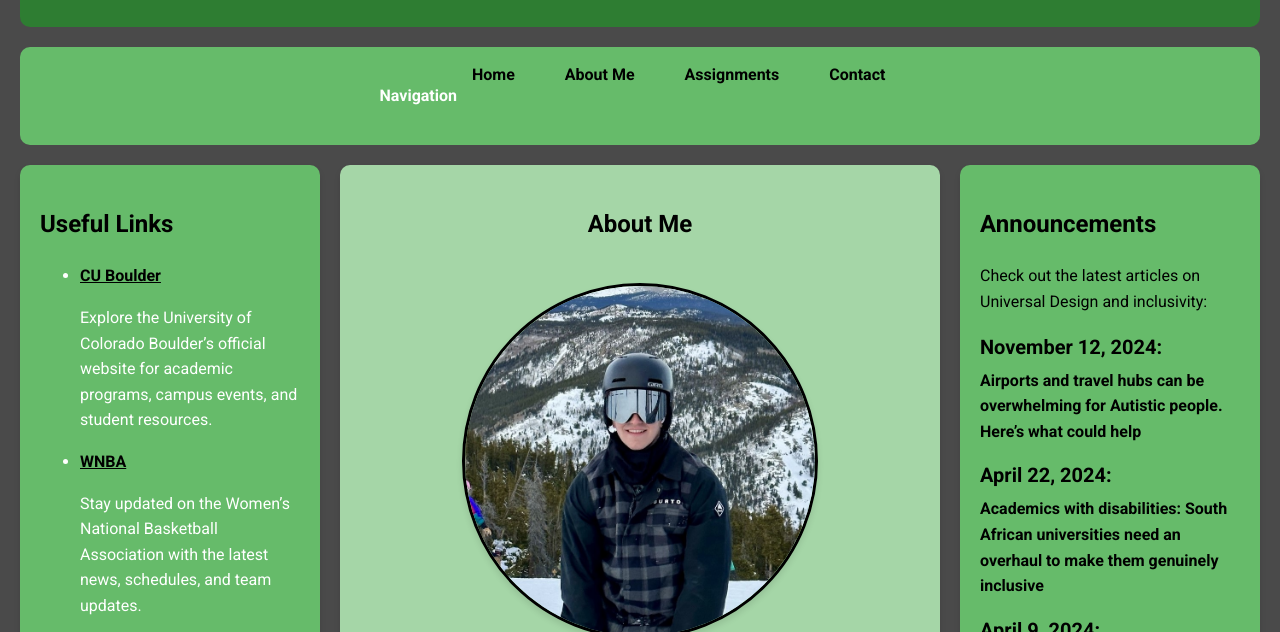
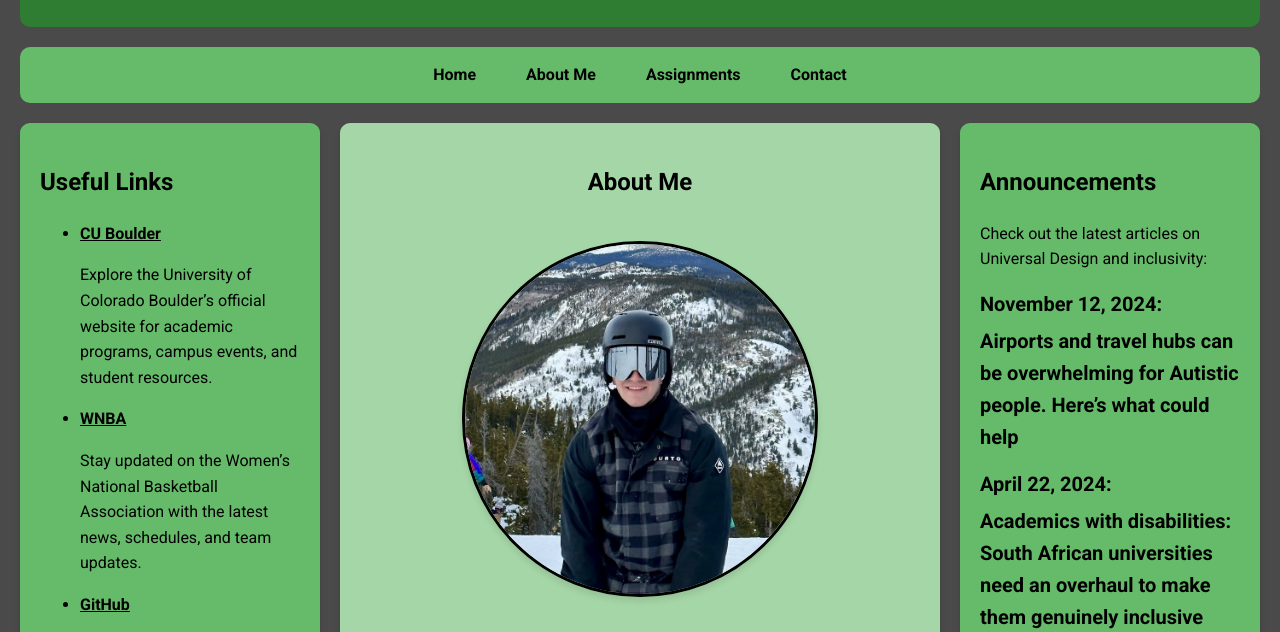
Before and after one commit to wima1605/Martynowicz-UD, a plain HTML site: page index.html in a window 1280 px wide. Shown: the part 127-759 px from the top of the page. Drawn offline with Linux system fonts and the light colour scheme.

Commit message:
Update styles.css

```diff
--- a/styles.css
+++ b/styles.css
@@ -40,6 +40,14 @@ body {
     object-fit: cover;
     box-shadow: 0 4px 6px rgba(0, 0, 0, 0.1);
     border: 3px solid black;
+}
+.nav h4 {
+    position: absolute;
+    left: -10000px;
+    top: auto;
+    width: 1px;
+    height: 1px;
+    overflow: hidden;
 }
 
 .nav {
@@ -100,7 +108,7 @@ body {
 }
 .aside-left {
     grid-area: aside-left;
-    color: white;
+    color: black;
 }
 .aside-left a {
     color: black;
@@ -108,11 +116,12 @@ body {
 }
 
 .aside-left a:hover {
-    color: whitesmoke;
+
     text-decoration: underline;
 }
 
 .aside-right ul {
+        font-size: 20px;
     list-style-type: none;
     padding: 0;
     margin: 0;
```
